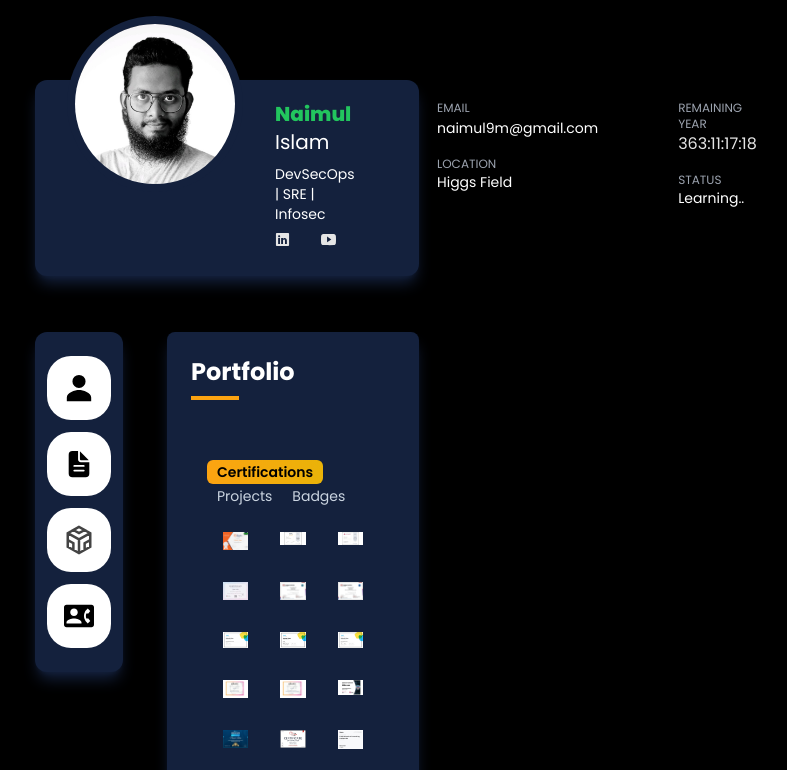
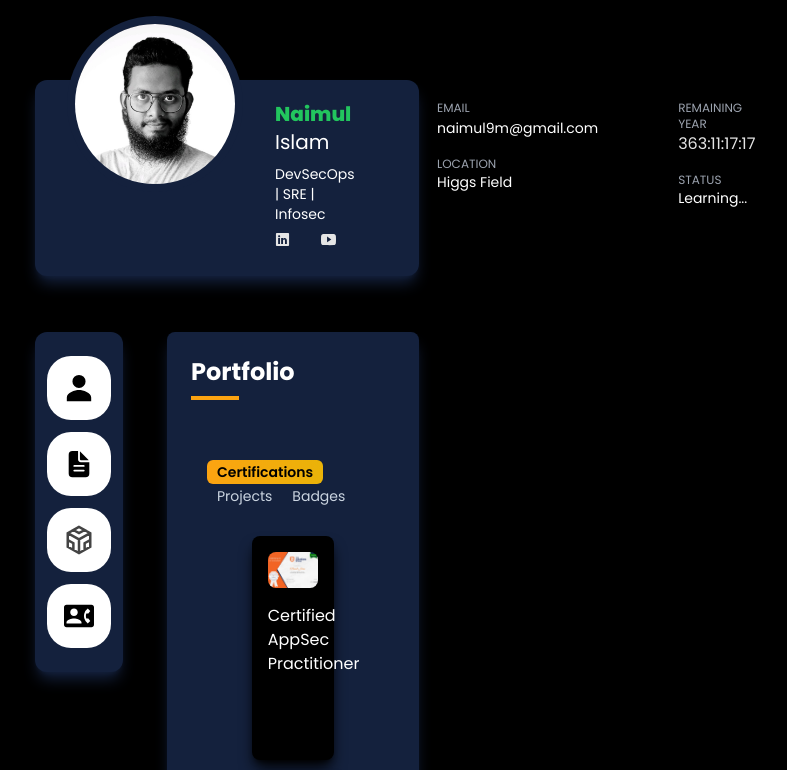
Before and after one commit to kcnaiamh/Personal-Portfolio, a React (Vite) app: page /portfolio in a window 1280 px wide. Shown: the top 770 px of the page, without its empty margins (413-1200 px from the left). Built offline with nearby package versions, Linux system fonts and the light colour scheme; some icons are missing.

Commit message:
fucked up

```diff
--- a/src/DB/portfolio.json
+++ b/src/DB/portfolio.json
@@ -1,4 +1,5 @@
-{   "certs": [
+{
+    "certs": [
         {
             "name": "Certified AppSec Practitioner",
             "image_path": "/src/assets/cert_CertifiedAppSecPractitioner.jpg",
@@ -151,7 +152,6 @@
             "description": "A project to create a compiled list of Cybersecurity Ventures in Bangladesh.A project to create a compiled list of Cybersecurity Ventures in Bangladesh.",
             "github": "https://github.com/kcnaiamh/cybersecurity-companies-in-bangladesh"
         }
-
     ],
     "badges": [
         {
--- a/src/components/PortfolioCards.jsx
+++ b/src/components/PortfolioCards.jsx
@@ -2,19 +2,25 @@ import React from "react";
 
 const PortfolioCards = ({ info, handleOpenModal }) => {
 	return (
-		<div className="flex flex-wrap grid-cols-3">
+		<div className="flex flex-wrap justify-center mt-5 grid-cols-2 space-x-3 space-y-3">
 			{info &&
 				info.map((item, index) => {
 					return (
-						<figure
-							className="group w-1/3 p-4 relative hover:scale-105 duration-200"
-							onClick={() => handleOpenModal(index)}>
-							<img src={item["image_path"]} alt="" />
-							<div className=" absolute bottom-0 left-0 right-0 bg-black bg-opacity-75 overflow-hidden w-full  transition-all duration-500 ease-in-out h-0 group-hover:h-1/2">
-								<p>{item["name"]}</p>
-								<p>{item["description"]}</p>
+						<div className=" w-[48%] min-h-56 bg-black flex-col shadow-lg shadow-black rounded-lg p-4 ">
+							<div
+								onClick={() => handleOpenModal(index)}
+								className="inset-0 group relative overflow-hidden z-100 rounded-lg flex-1">
+								<img
+									src={item["image_path"]}
+									alt=""
+									className="object-cover w-full h-full transition-transform duration-300 transform scale-100 group-hover:scale-110"
+								/>
+								<div className="absolute bottom-0 left-0 right-0 px-2 bg-black bg-opacity-75 overflow-hidden w-full  transition-all duration-500 ease-in-out h-0 group-hover:h-1/2">
+									<p>{item["description"]}</p>
+								</div>
 							</div>
-						</figure>
+							<p className="text-white pt-4">{item["name"]}</p>
+						</div>
 					);
 				})}
 		</div>
```
Also changed, not shown: src/assets/project_CodeforcesProgress.png (added).
